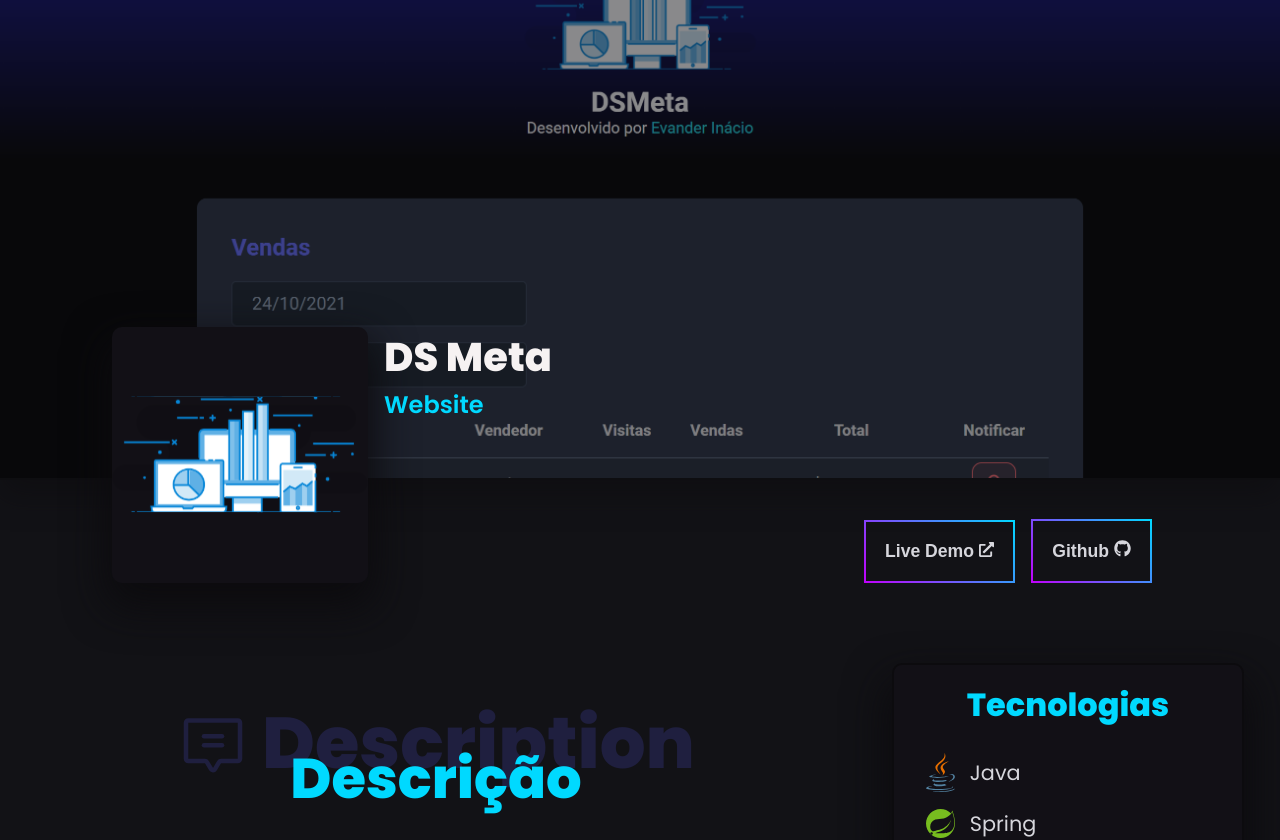
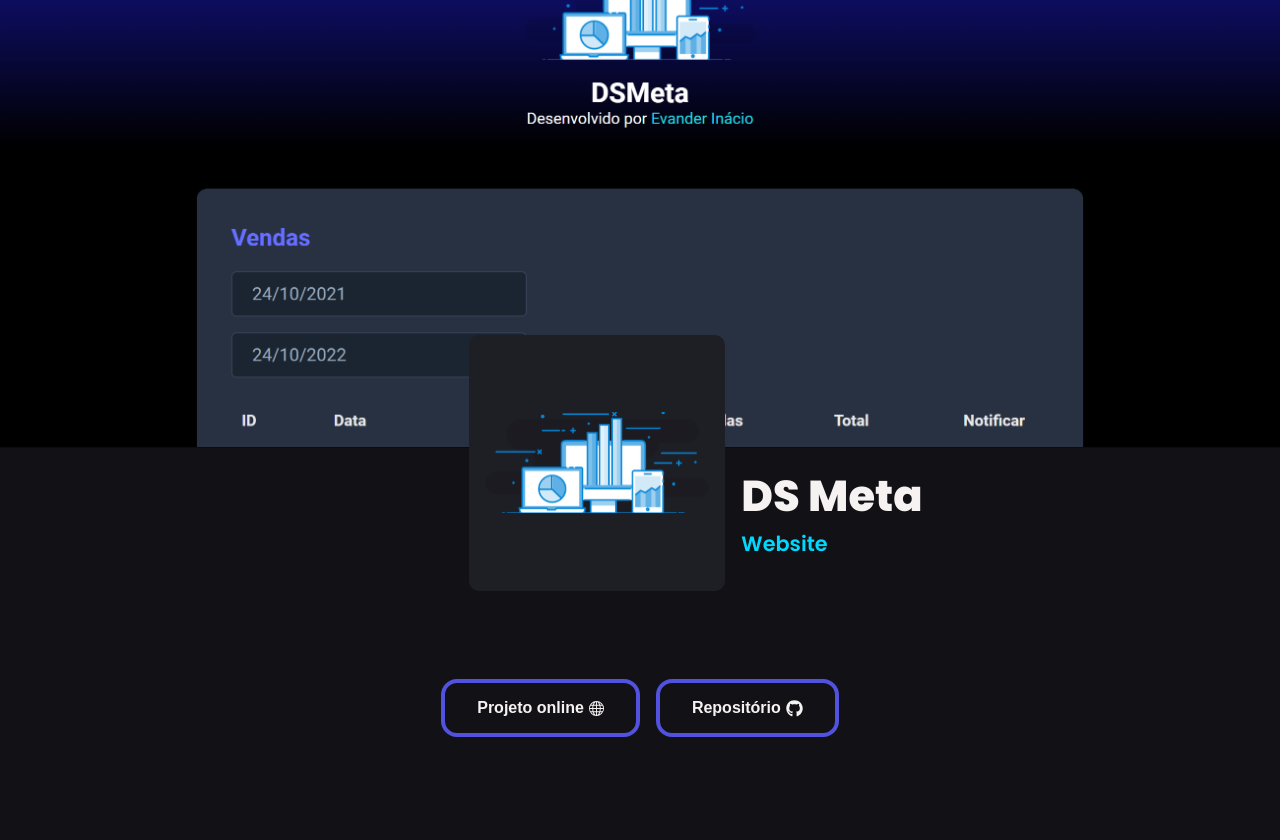
Before and after one commit to EvanderInacio/Portfolio, a Next.js app: page /project/ds-meta in a window 1280 px wide. Shown: the top 840 px of the page. Built offline with nearby package versions, Linux system fonts and the light colour scheme.

Commit message:
Feat: Styles Project :fire:

```diff
--- a/src/components/Home/styles.ts
+++ b/src/components/Home/styles.ts
@@ -88,9 +88,10 @@ export const HomeText = styled.div`
       width: 40px;
       height: 40px;
       border: 5px solid #8543ff;
+      top: 15%;
     }
 
-    top: 15%;
+    top: 13%;
     animation: cubo 5s linear infinite;
     @keyframes cubo {
       0% {
--- a/src/components/Projects/Github/index.tsx
+++ b/src/components/Projects/Github/index.tsx
@@ -2,6 +2,7 @@
 import Link from 'next/link'
 import { FiGithub } from 'react-icons/fi'
 import { AllContainer, AllContent, Cubo } from './styles'
+import { ButtonAlt } from '../../../styles/styles'
 
 export function AllProjects() {
   return (
@@ -11,9 +12,9 @@ export function AllProjects() {
         <AllContent>
           <Link href={'https://github.com/EvanderInacio?tab=repositories'}>
               <a target="_blank">
-            <button>
+            <ButtonAlt>
                 Repositório <FiGithub />
-            </button>
+            </ButtonAlt>
               </a>
           </Link>
 
--- a/src/pages/project/[id].tsx
+++ b/src/pages/project/[id].tsx
@@ -19,10 +19,11 @@ import {
   ContainerVideo,
   Video
 } from '../../styles/project'
-import { ButtonPrimary, ButtonSecondary, Title } from '../../styles/styles'
+import { ButtonAlt, ButtonSecondary, Title } from '../../styles/styles'
 
 import { ArrowLeft, ChatCenteredText, Image as IconImage, YoutubeLogo } from 'phosphor-react'
 import { FaExternalLinkAlt, FaGithub } from 'react-icons/fa'
+import { BsGlobe } from 'react-icons/bs'
 
 interface Tag {
   id: string
@@ -111,16 +112,16 @@ export default function Projeto({ project }: ProjectProps) {
             <div className="link">
               <Link href={project.web}>
                 <a target="_blank">
-                  <ButtonPrimary>
-                    Live Demo <FaExternalLinkAlt size={15} />
-                  </ButtonPrimary>
+                  <ButtonAlt>
+                    Projeto online <BsGlobe size={15} />
+                  </ButtonAlt>
                 </a>
               </Link>
               <Link href={project.github}>
                 <a target="_blank">
-                  <ButtonPrimary>
-                    Github <FaGithub size={17}  />
-                  </ButtonPrimary>
+                  <ButtonAlt>
+                    Repositório <FaGithub size={17}  />
+                  </ButtonAlt>
                 </a>
               </Link>
             </div>
--- a/src/styles/project.ts
+++ b/src/styles/project.ts
@@ -7,27 +7,26 @@ export const ProjectContainer = styled.main`
 
 export const Banner = styled.div`
   position: relative;
+  margin-bottom: 6rem;
 
   .bannerUrl {
     width: 100%;
     height: 20rem;
     object-fit: cover;
     object-position: 0 30%;
-    opacity: 0.5;
-    border-bottom: 2px solid ${props => props.theme.border};
-    box-shadow: ${props => props.theme.border} 0px 15px 30px 1px;
+    border-bottom: 1px solid ${props => props.theme.border};
 
     @media (min-width: 768px) {
     height: 27rem;
     }
 
     @media (min-width: 994px) {
-    height: 30rem;
+    height: 28rem;
     }
   }
 
   .bannerContainer {
-    @media (min-width: 994px) {
+    @media (min-width: 1300px) {
       display: flex;
       justify-content: space-between;
     }
@@ -35,21 +34,26 @@ export const Banner = styled.div`
 
   .bannerContent {
     position: relative;
-    bottom: 10rem;
+    bottom: 5rem;
     z-index: 2;
+    margin-bottom: 2rem;
+
+    @media(min-width: 994px){
+      bottom: 7.5rem;
+      margin-bottom: 3rem;
+    }
 
     display: flex;
     justify-content: center;
     align-items: center;
     flex-direction: column;
     gap: 1rem;
-    opacity: 1;
 
     @media (min-width: 768px) {
       display: flex;
       flex-direction: row;
-      justify-content: flex-start;
-      align-items: flex-start;
+      justify-content: center;
+      align-items: flex-end;
       padding-left: 3rem;
     }
 
@@ -64,21 +68,31 @@ export const Banner = styled.div`
     h1 {
       color: ${props => props.theme.white};
       font-weight: 800;
-      font-size: 2.5rem;
+      font-size: 2rem;
+
+      @media (min-width: 768px) {
+        font-size: 2.7rem;
+      }
     }
 
     p {
-      font-size: 1.5rem;
+      font-size: 1.1rem;
+      margin-bottom: 2rem;
+
+      @media (min-width: 768px) {
+        font-size: 1.3rem;
+      }
+
       font-weight: 600;
       color: ${props => props.theme.firstColor};
     }
 
     img {
-      box-shadow: ${props => props.theme.border} 0 18px 40px 6px;
       width: 10rem;
       height: 10rem;
       border-radius: 10px;
-      background: ${props => props.theme.backgroundSecond};
+      padding: 1rem;
+      background: ${props => props.theme.borderSecond};
 
       @media (min-width: 768px) {
         width: 13rem;
@@ -94,22 +108,26 @@ export const Banner = styled.div`
 
   .link {
     position: relative;
-    bottom: 10rem;
+    bottom: 5rem;
     display: flex;
     flex-direction: column;
     justify-content: center;
     align-items: center;
+    gap: 1rem;
 
     @media (min-width: 468px) {
       flex-direction: row;
-      justify-content: flex-end;
       align-items: end;
-      gap: 1rem;
-      right: 10%;
+      justify-content: center;
     }
 
     @media (min-width: 768px) {
-      bottom: 10rem;
+      margin-bottom: 1rem;
+    }
+
+    @media (min-width: 1300px) {
+      bottom: 8.8rem;
+      right: 3%;
     }
 
     @media (min-width: 2000px) {
@@ -151,15 +169,12 @@ export const Description = styled.div`
         margin-bottom: 10rem;
         max-width: 800px;
         text-align: center;
-
-
       }
     }
   }
 
   .tags {
     border: 2px solid ${props => props.theme.border};
-    box-shadow: ${props => props.theme.border} 0px 22px 40px 6px;
     border-radius: 10px;
     min-width: 12rem;
     padding: 1rem;
--- a/src/styles/styles.ts
+++ b/src/styles/styles.ts
@@ -167,3 +167,30 @@ export const ButtonSecondary = styled.button`
       inset 0 0 0.5em 0.25em ${props => props.theme.white};
   }
 `
+
+export const ButtonAlt = styled.button`
+    display: inline-flex;
+    justify-content: center;
+    align-items: center;
+    gap: 5px;
+    cursor: pointer;
+    text-align: center;
+    border: 0.25em solid ${props => props.theme.secondColor};
+    padding: 1rem 2rem;
+    color: ${props => props.theme.white};
+    font-size: 1rem;
+    font-weight: 700;
+    background-color: transparent;
+    border-radius: 1em;
+    outline: none;
+    position: relative;
+    transition: all 0.3s;
+
+  &:hover {
+    color: black;
+    background-color: ${props => props.theme.white};
+    box-shadow: 0 0 1em 0.25em ${props => props.theme.hoverSecond},
+      0 0 4em 2em ${props => props.theme.hoverSecond},
+      inset 0 0 0.75em 0.25em ${props => props.theme.white};
+  }
+`
```
Also changed, not shown: src/components/Home/index.tsx (+3 -4 lines), src/components/Projects/Github/styles.ts (+0 -27 lines).
